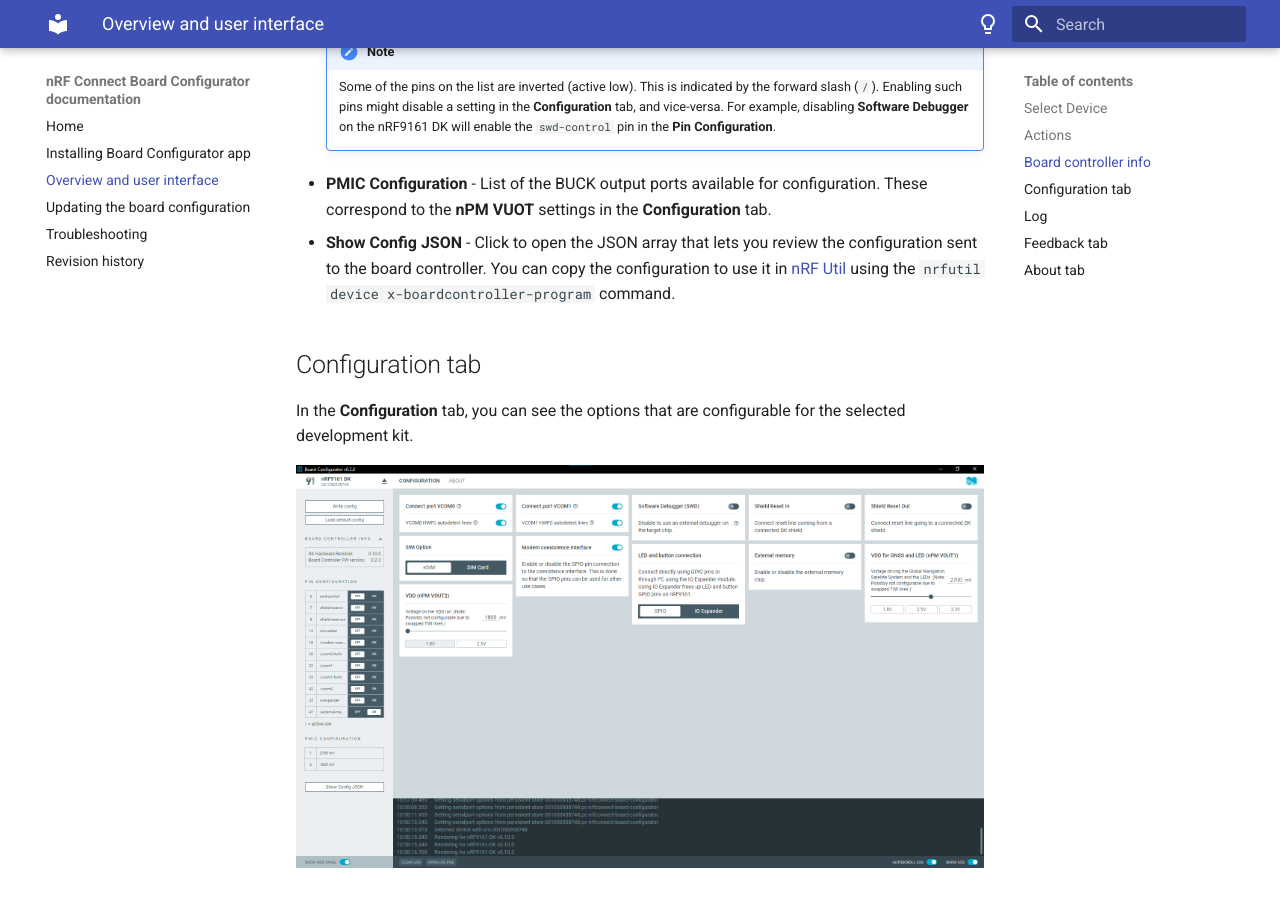
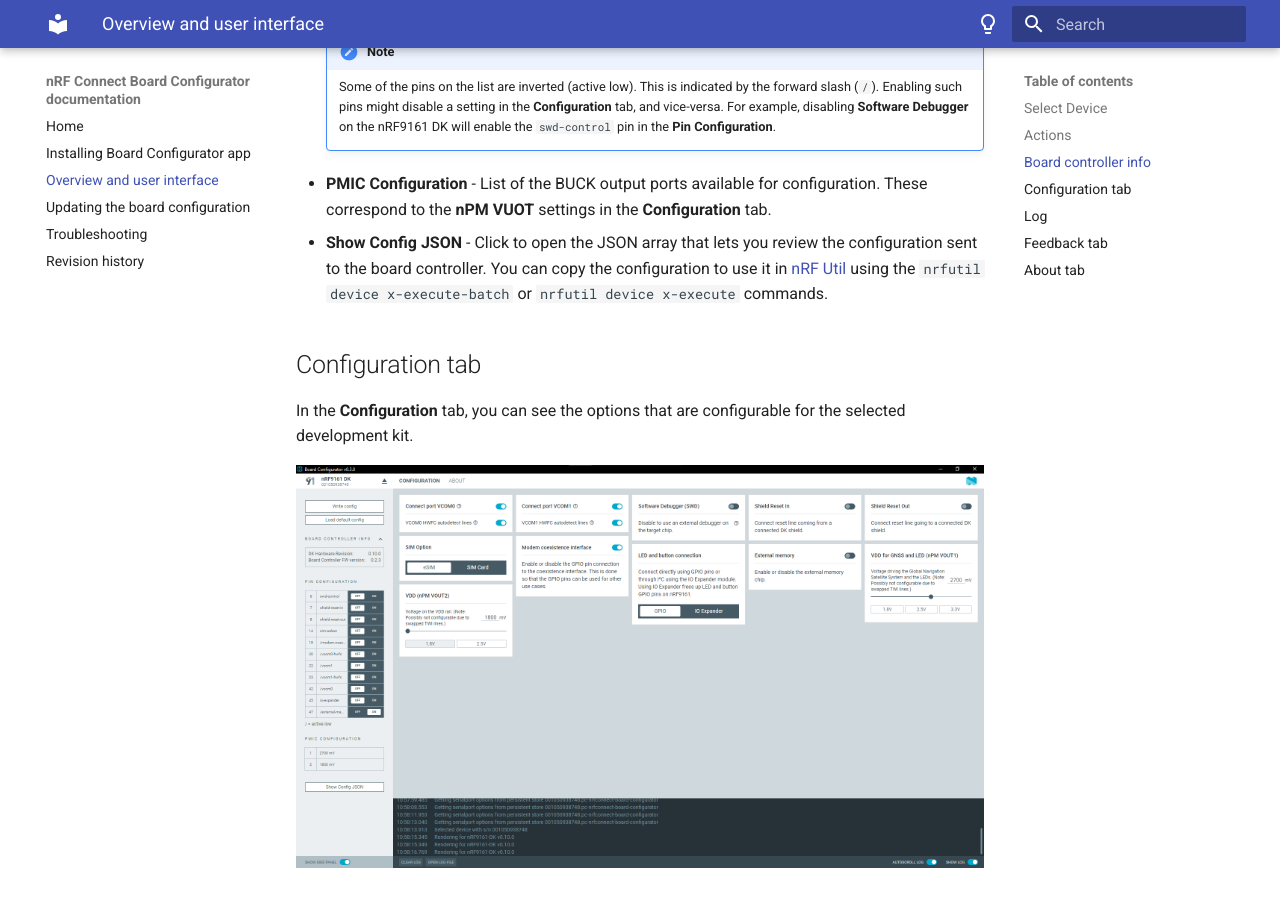
Before and after one commit to NordicSemiconductor/pc-nrfconnect-board-configurator, an MkDocs documentation site: the page built from doc/docs/overview.md, in a window 1280 px wide and 900 px high, scrolled down 1374 px. Built offline with MkDocs 1.6.1 and Material for MkDocs 9.7.7, drawn with Linux system fonts in a browser that asks for light colours.

Commit message:
edit from Øystein
Signed-off-by: Grzegorz Ferenc <Grzegorz.Ferenc@nordicsemi.no>

```diff
--- a/doc/docs/overview.md
+++ b/doc/docs/overview.md
@@ -29,7 +29,7 @@
         Some of the pins on the list are inverted (active low). This is indicated by the forward slash (`/`). Enabling such pins might disable a setting in the **Configuration** tab, and vice-versa. For example, disabling **Software Debugger** on the nRF9161 DK will enable the `swd-control` pin in the **Pin Configuration**.
 
 * **PMIC Configuration** - List of the BUCK output ports available for configuration. These correspond to the **nPM VUOT** settings in the **Configuration** tab.
-* **Show Config JSON** - Click to open the JSON array that lets you review the configuration sent to the board controller. You can copy the configuration to use it in [nRF Util](https://docs.nordicsemi.com/bundle/nrfutil/page/README.html) using the `nrfutil device x-boardcontroller-program` command.
+* **Show Config JSON** - Click to open the JSON array that lets you review the configuration sent to the board controller. You can copy the configuration to use it in [nRF Util](https://docs.nordicsemi.com/bundle/nrfutil/page/README.html) using the `nrfutil device x-execute-batch` or `nrfutil device x-execute` commands.
 
 ## Configuration tab
 
```
